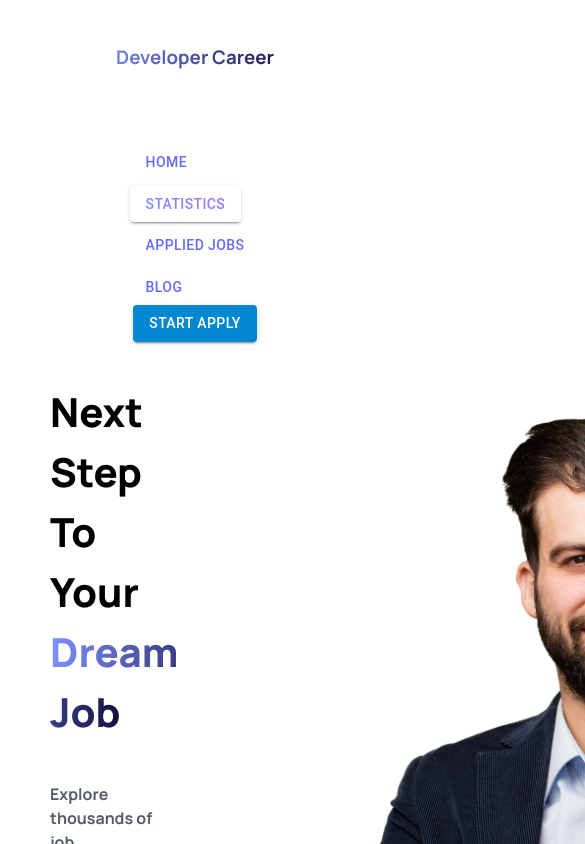
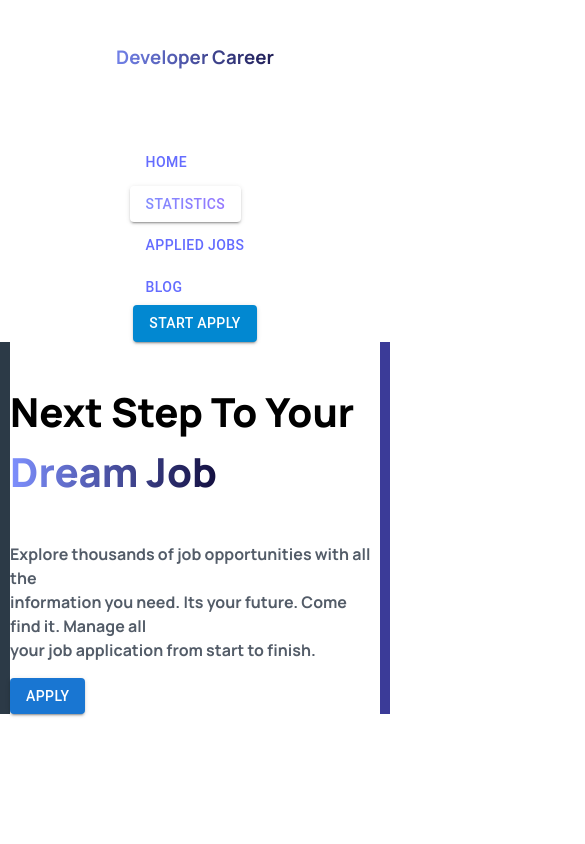
Before and after one commit to Hasan-Al-Banna-Nahid/Developer-Career-React, a React (Vite) app: page / in a window 390 px wide. Shown: the top 844 px of the page, 585 px wide, since content can reach past the window. Built offline with nearby package versions, Linux system fonts and the light colour scheme.

Commit message:
Banner Section Updated And Resposiveness Part Done

```diff
--- a/src/Components/Banner/Banner.css
+++ b/src/Components/Banner/Banner.css
@@ -26,4 +26,23 @@
 }
 .bannerInfo {
   margin-left: 50px;
+  border-right: 2px solid #3b3b98;
+  border-width: 5px;
 }
+@media screen and (max-width: 576px) {
+  .banner {
+    flex-direction: column;
+    justify-content: center;
+  }
+  .bannerPhoto {
+    display: none;
+  }
+  .bannerInfo {
+    margin: 0 auto;
+    border-left: 2px solid #2c3a47;
+    border-width: 10px;
+  }
+  .bannerBtn {
+    margin: 10px 150px;
+  }
+}
--- a/src/Components/Banner/Banner.jsx
+++ b/src/Components/Banner/Banner.jsx
@@ -14,7 +14,7 @@ class Banner extends Component {
             information you need. Its your future. Come find it. Manage all{" "}
             <br /> your job application from start to finish.
           </p>
-          <Button variant="contained" color="primary">
+          <Button className="bannerBtn" variant="contained" color="primary">
             Apply
           </Button>
         </div>
```
